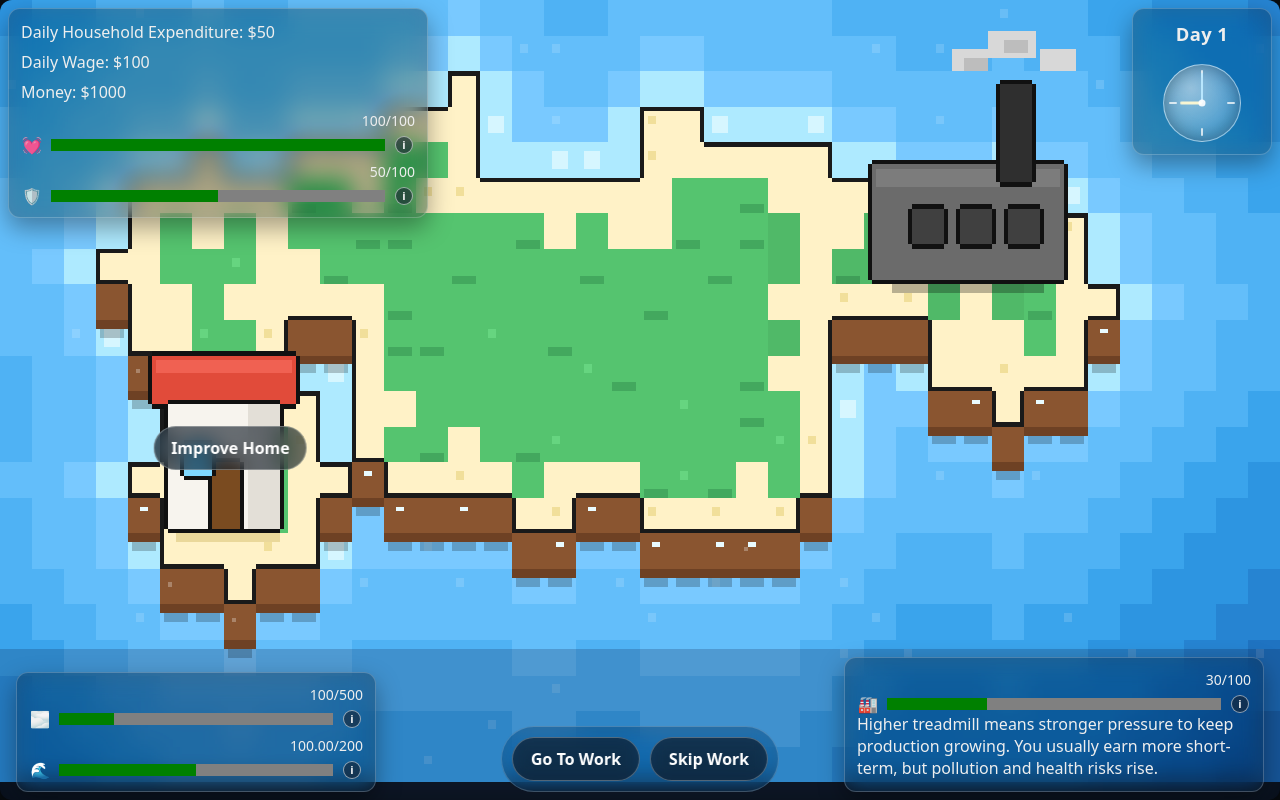
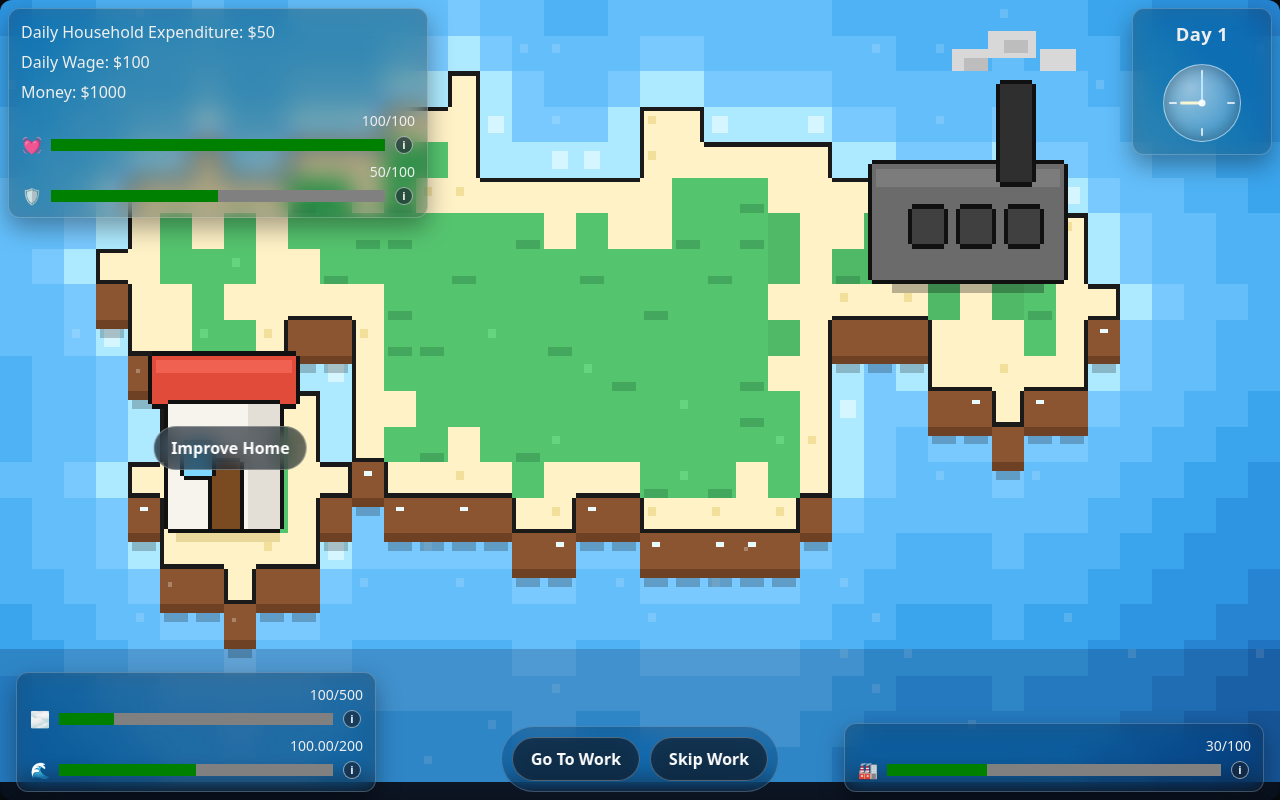
Before and after one commit to rachit182/imperfect-game, a React (Vite) app: page / in a window 1280 px wide. Built offline with nearby package versions, Linux system fonts and the light colour scheme.

Commit message:
treadmill of production info button updated

```diff
--- a/src/components/Dashboard.jsx
+++ b/src/components/Dashboard.jsx
@@ -28,7 +28,8 @@ const METRIC_DESCRIPTIONS = {
   "Job Security": "How stable your job is. Lower security means higher layoff risk.",
   AQI: "Air quality index. Higher AQI means worse air and more health damage.",
   "Sea Water Level": "How much the sea has risen around the island.",
-  "Treadmill Of Production": "Pressure to keep producing more for short-term gains."
+  "Treadmill Of Production":
+    "Higher treadmill means stronger pressure to keep production growing. You usually earn more short-term, but pollution and health risks rise."
 };
 
 export default function Dashboard() {
@@ -127,10 +128,6 @@ export default function Dashboard() {
           state.society.treadmillOfProduction,
           MAX_LEVELS.treadmillOfProduction
         )}
-        <p>
-          Higher treadmill means stronger pressure to keep production growing.
-          You usually earn more short-term, but pollution and health risks rise.
-        </p>
       </div>
 
     </div>
```
